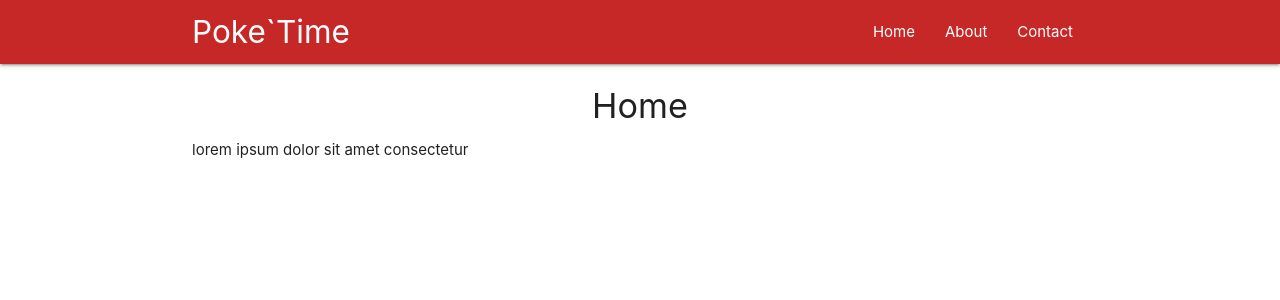
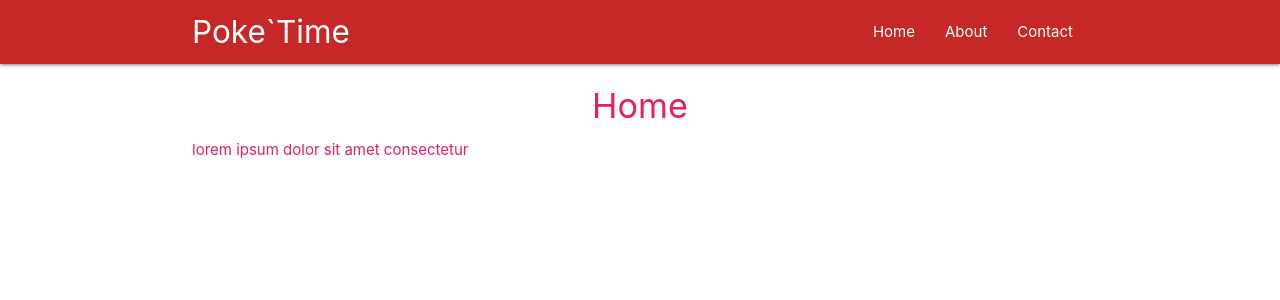
Before and after one commit to kapeiharshad/react-redux-tutorial, a React (Create React App) app in the folder poketime/: page / in a window 1280 px wide. Shown: the top 300 px of the page. Built offline with nearby package versions, Linux system fonts and the light colour scheme.

Commit message:
higher order cmonent added:poketime

```diff
--- a/poketime/src/components/Home.js
+++ b/poketime/src/components/Home.js
@@ -1,4 +1,5 @@
 import React from "react";
+import Rainbow from "../hoc/Rainbow";
 
 const Home = () => {
   return (
@@ -8,4 +9,4 @@
     </div>
   );
 };
-export default Home;
+export default Rainbow(Home);
--- /dev/null
+++ b/poketime/src/hoc/Rainbow.js
@@ -0,0 +1,15 @@
+import React from "react";
+
+const Rainbow = (WrapperComponent) => {
+  const colours = ["red", "pink", "orange", "blue", "green", "yellow"];
+  const randomColour = colours[Math.floor(Math.random() * 5)];
+  const className = randomColour + "-text";
+  return (props) => {
+    return (
+      <div className={className}>
+        <WrapperComponent {...props} />
+      </div>
+    );
+  };
+};
+export default Rainbow;
```
